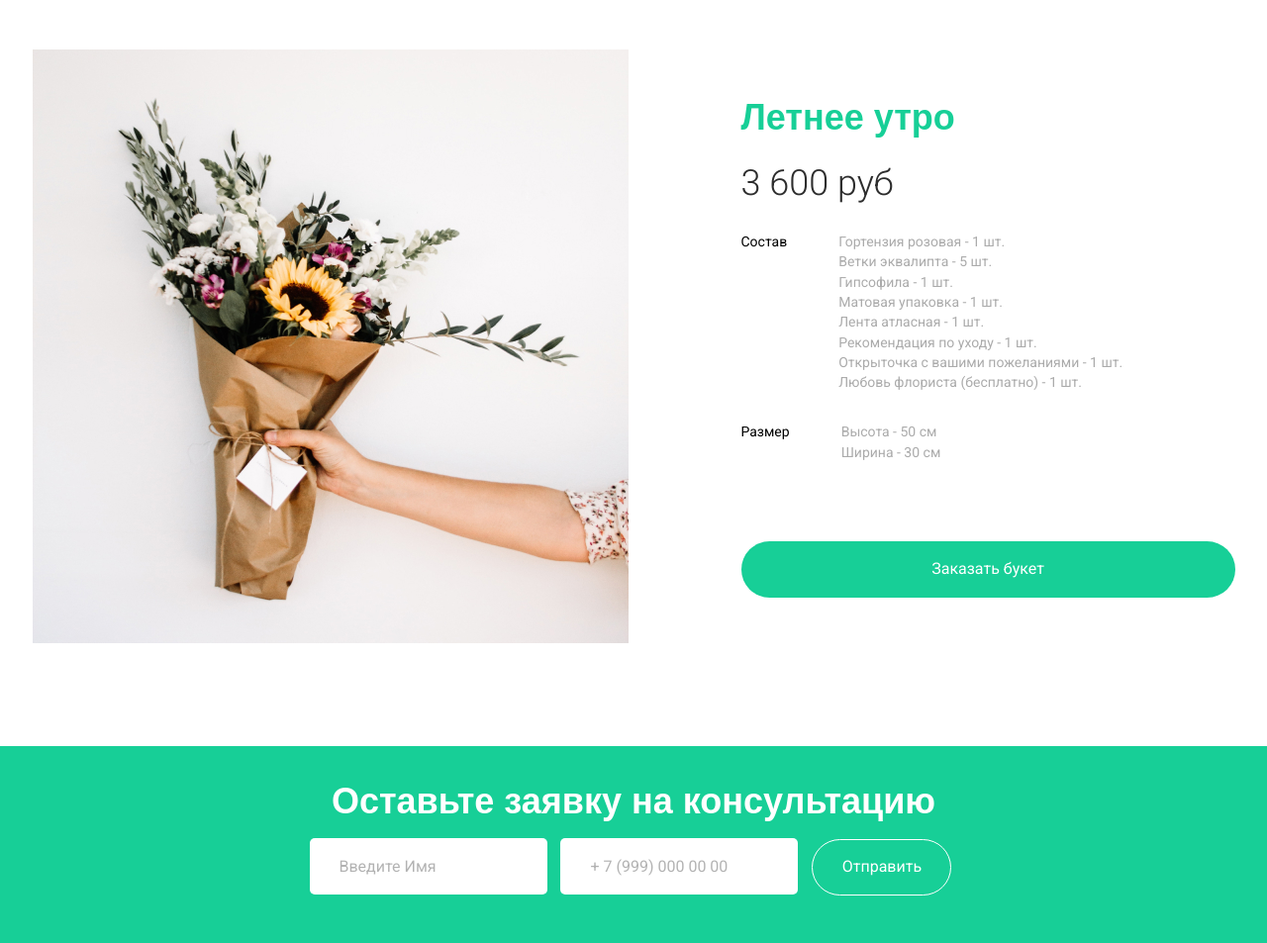
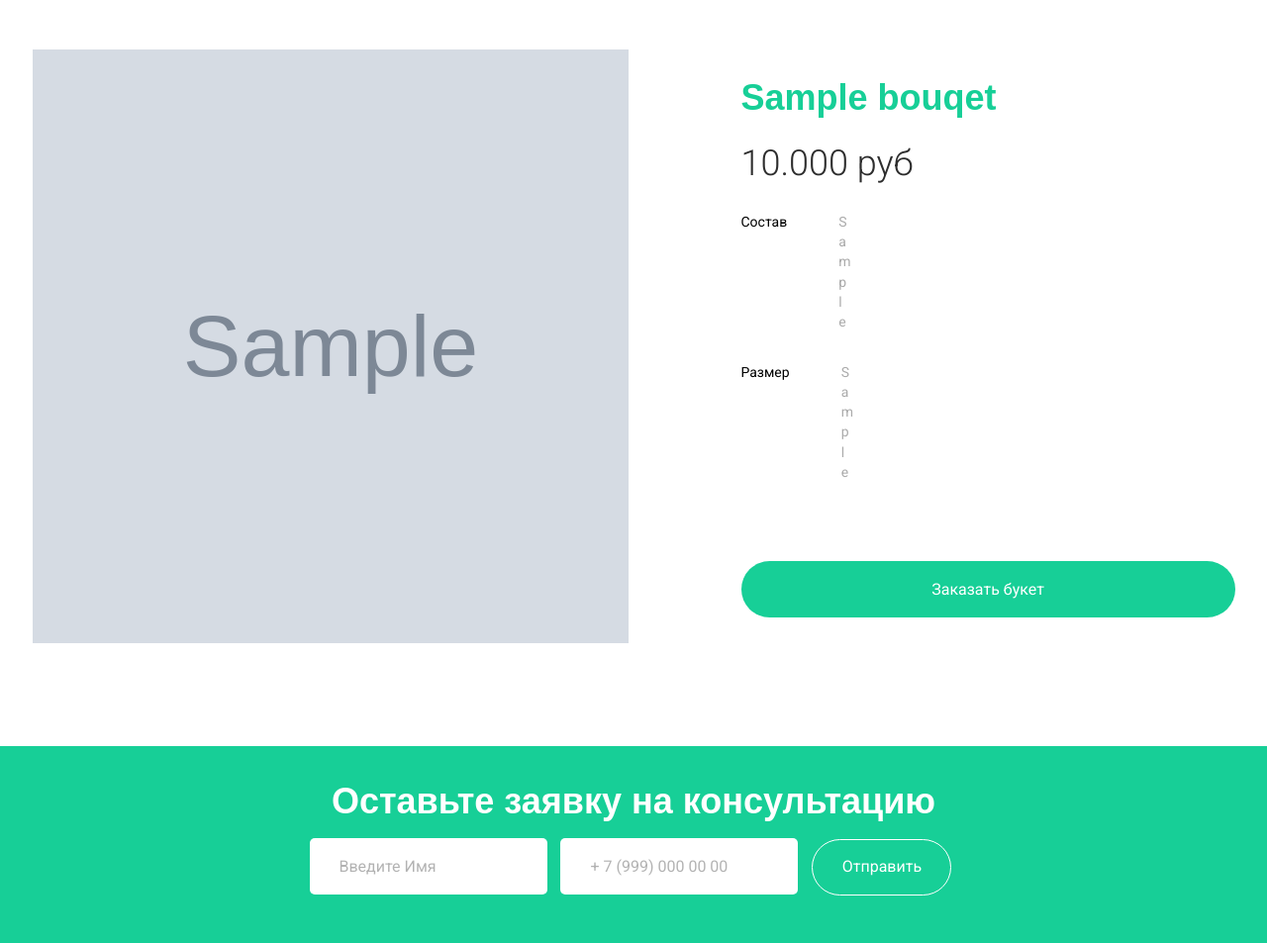
Before and after one commit to KustovAA/flower-shop, a Django app: template app/flower_app/templates/card.html in a window 1280 px wide. Shown: the part 50-1003 px from the top of the page at 99% size. Run offline with Django 4.2, Linux system fonts and the light colour scheme; the template is opened without the code that fills it: values that come from a table or form of the project are taken from there, others are empty; tables that the repository leaves empty hold one stand-in row (values such as "Sample post"); grey boxes marked "Sample" are stand-in pictures; parts of the project's set-up code (start-up, migrations or seed data) failed here and were passed over; some web fonts are replaced.

Commit message:
Displaying DB data on page Card

```diff
--- a/app/flower_app/templates/card.html
+++ b/app/flower_app/templates/card.html
@@ -14,8 +14,8 @@
 				<a href="/"><img src="https://storage.yandexcloud.net/flower-shop-bucket/img/logo.svg" alt="logo" class="logo"></a>
 				<nav>
 					<ul class="menu ficc">
-						<li class="menu__item"><a href="#" class="menu__item_link">Каталог</a></li>
-						<li class="menu__item"><a href="#" class="menu__item_link">Рекомендации</a></li>
+						<li class="menu__item"><a href="/catalog" class="menu__item_link">Каталог</a></li>
+						<li class="menu__item"><a href="/catalog" class="menu__item_link">Рекомендации</a></li>
 						<li class="menu__item"><a href="#" class="menu__item_link">Контакты</a></li>
 					</ul>
 				</nav>
@@ -26,49 +26,29 @@
 		<div class="container">
 			<div class="card ficb">
 				<div class="card__block card__block_first">
-					<img src="https://storage.yandexcloud.net/flower-shop-bucket/img/cardImg.jpg" alt="img" class="card__img">
+					<img src={{ bouquet.picture }} alt="img" class="card__img">
 				</div>
 				<div class="card__block card__block_sec">
-					<div class="title">Летнее утро</div>
-					<div class="card__block_price">3 600 руб</div>
+					<div class="title">{{ bouquet.title }}</div>
+					<div class="card__block_price">{{ bouquet.price }} руб</div>
 					<div class="card__elems ">
 						<span class="card__elems_intro">Состав</span>
 						<div class="card__items">
-							<span class="card_items_intro">
-								Гортензия розовая - 1 шт.
-							</span>
-							<span class="card_items_intro">
-								Ветки эквалипта - 5 шт.
-							</span>
-							<span class="card_items_intro">
-								Гипсофила - 1 шт.
-							</span>
-							<span class="card_items_intro">
-								Матовая упаковка - 1 шт.
-							</span>
-							<span class="card_items_intro">
-								Лента атласная - 1 шт.
-							</span>
-							<span class="card_items_intro">
-								Рекомендация по уходу - 1 шт.
-							</span>
-							<span class="card_items_intro">
-								Открыточка с вашими пожеланиями - 1 шт.
-							</span>
-							<span class="card_items_intro">
-								Любовь флориста (бесплатно) - 1 шт.
-							</span>
+							{% for flower in bouquet.flowers %}
+								<span class="card_items_intro">
+									{{ flower }}
+								</span>
+							{% endfor %}
 						</div>
 					</div>
 					<div class="card__elems ">
 						<span class="card__elems_intro">Размер</span>
 						<div class="card__items">
-							<span class="card_items_intro">
-								Высота - 50 см
-							</span>
-							<span class="card_items_intro">
-								Ширина - 30 см
-							</span>
+							{% for side in bouquet.size %}
+								<span class="card_items_intro">
+									{{ side }}
+								</span>
+							{% endfor %}
 						</div>
 					</div>
 					<button class="btn largeBtn card__btn">Заказать букет</button>
@@ -94,8 +74,8 @@
 				<a href="/"><img src="https://storage.yandexcloud.net/flower-shop-bucket/img/logo.svg" alt="logo" class="logo footer__logo"></a>
 				<nav>
 					<ul class="menu footer__menu ficc">
-						<li class="menu__item"><a href="#" class="menu__item_link">Каталог</a></li>
-						<li class="menu__item"><a href="#" class="menu__item_link">Рекомендации</a></li>
+						<li class="menu__item"><a href="/catalog" class="menu__item_link">Каталог</a></li>
+						<li class="menu__item"><a href="/catalog" class="menu__item_link">Рекомендации</a></li>
 						<li class="menu__item"><a href="#" class="menu__item_link">Контакты</a></li>
 					</ul>
 				</nav>
--- a/app/flower_app/urls.py
+++ b/app/flower_app/urls.py
@@ -6,7 +6,7 @@ urlpatterns = [
     path('', views.index, name='index'),
     path('catalog', views.catalog, name='catalog'),
     path('consultation', views.consultation, name='consultation'),
-    path('card', views.card, name='card'),
+    path('card/<bouquet_id>/', views.card, name='card'),
     path('order', views.order, name='order'),
     path('order-step', views.order_step, name='order-step'),
     path('quiz', views.quiz, name='quiz'),
```
Also changed, not shown: app/flower_app/views.py (+20 -4 lines).
